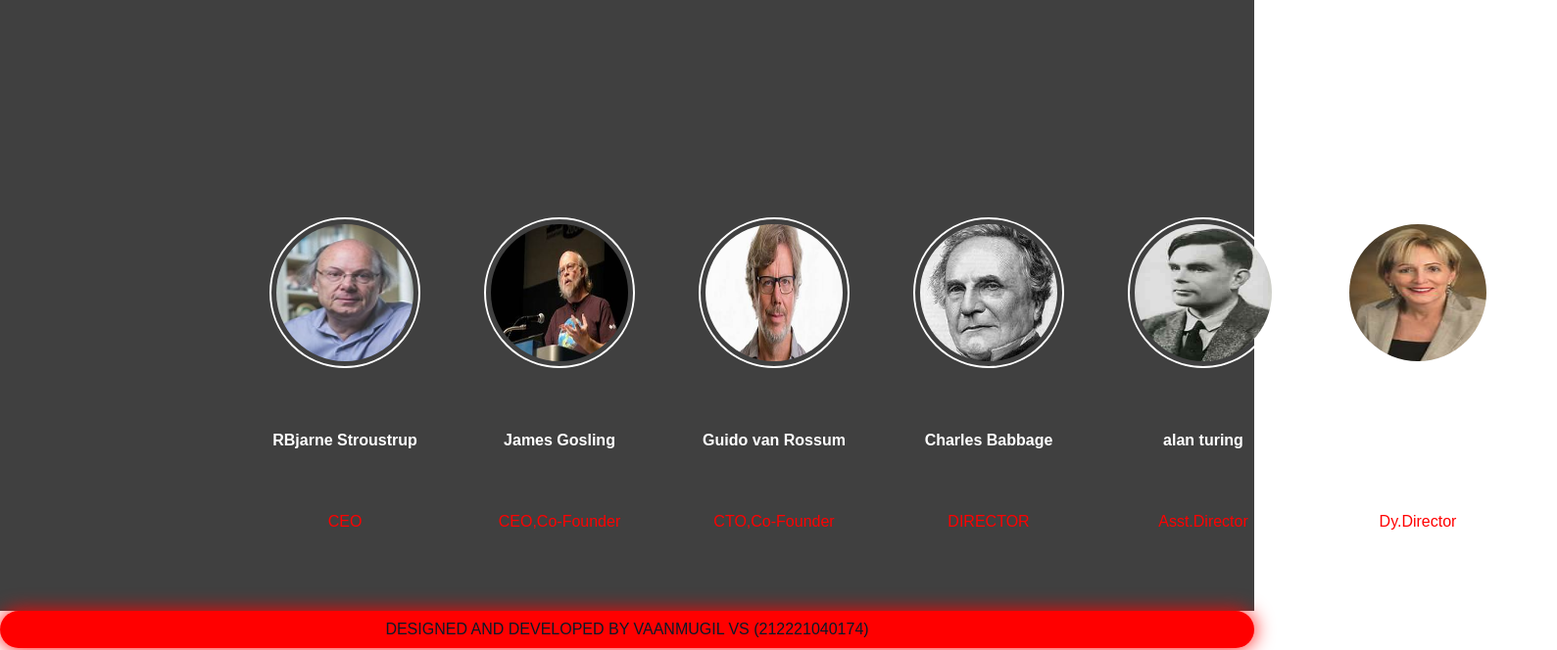
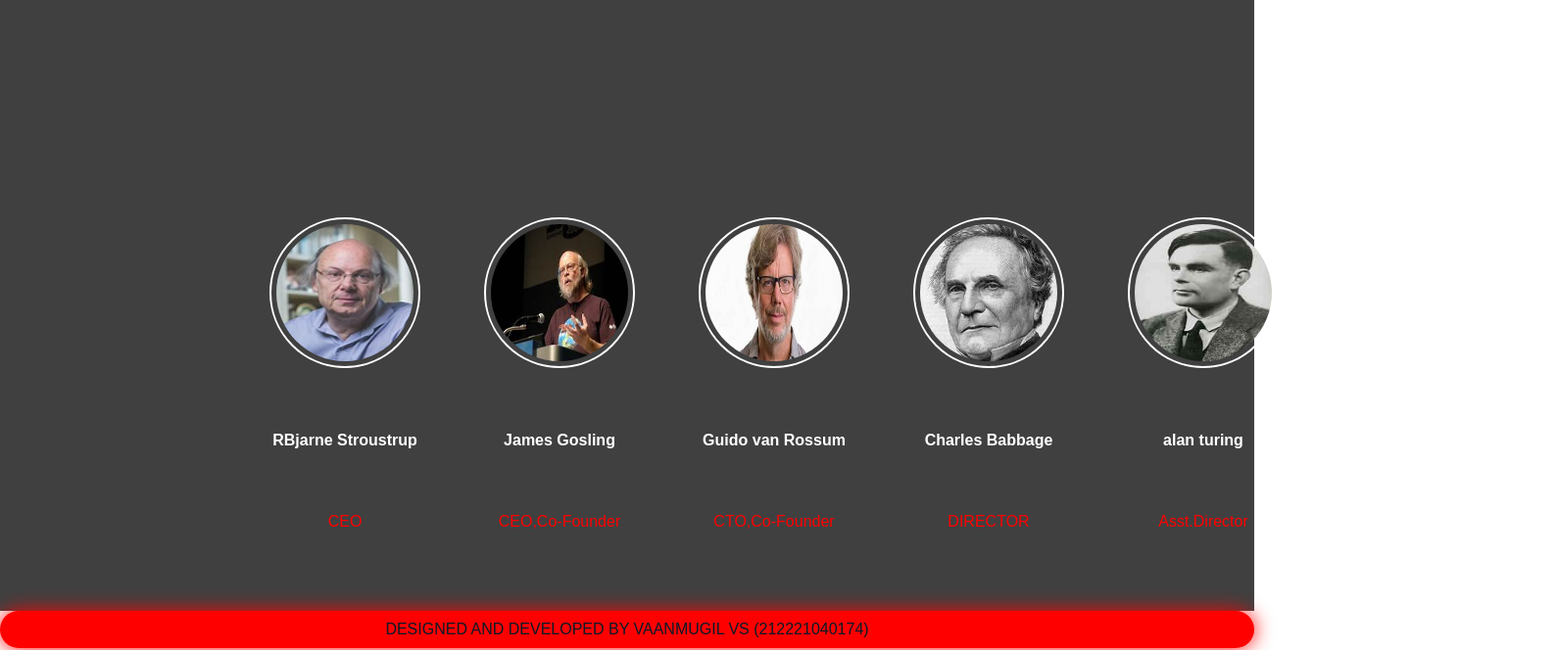
Before and after one commit to mugil24/CSS-Basic-Project, a plain HTML site: page council.html in a window 1280 px wide. Shown: the part 136-800 px from the top of the page at 98% size, 1589 px wide, since content can reach past the window. Drawn offline with Linux system fonts and the light colour scheme.

Commit message:
first commit

```diff
--- a/council.html
+++ b/council.html
@@ -162,7 +162,7 @@
             <td><img src="assests/coo-founder.jpeg " /></td>
             <td><img src="assests/dy.director.jpeg" /></td>
             <td><img src="assests/ass director.jpeg " /></td>
-            <td><img src="assests/director.jpeg " /></td>
+
           </tr>
           <tr align="center" class="space">
             <th>RBjarne Stroustrup</th>
@@ -170,7 +170,7 @@
             <th>Guido van Rossum</th>
             <th>Charles Babbage</th>
             <th>alan turing</th>
-            <th>Laura Ruby</th>
+
           </tr>
           <tr align="center">
             <td>CEO</td>
@@ -178,7 +178,7 @@
             <td>CTO,Co-Founder</td>
             <td>DIRECTOR</td>
             <td>Asst.Director</td>
-            <td>Dy.Director</td>
+
           </tr>
         </table>
       </div>
```
